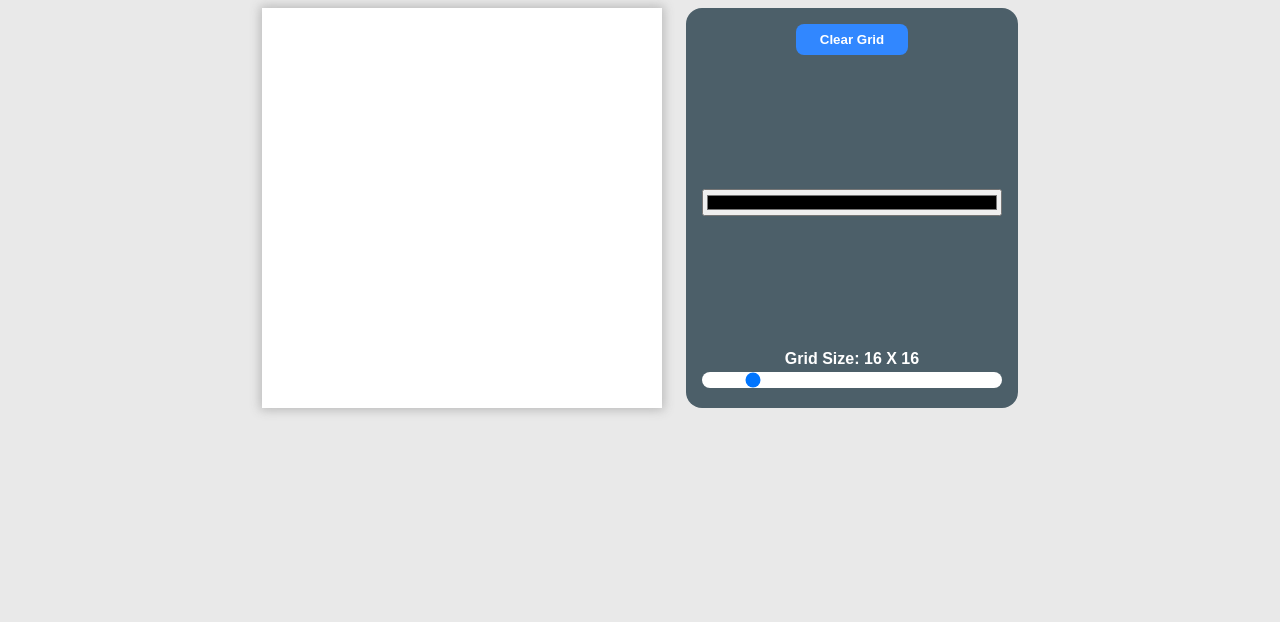
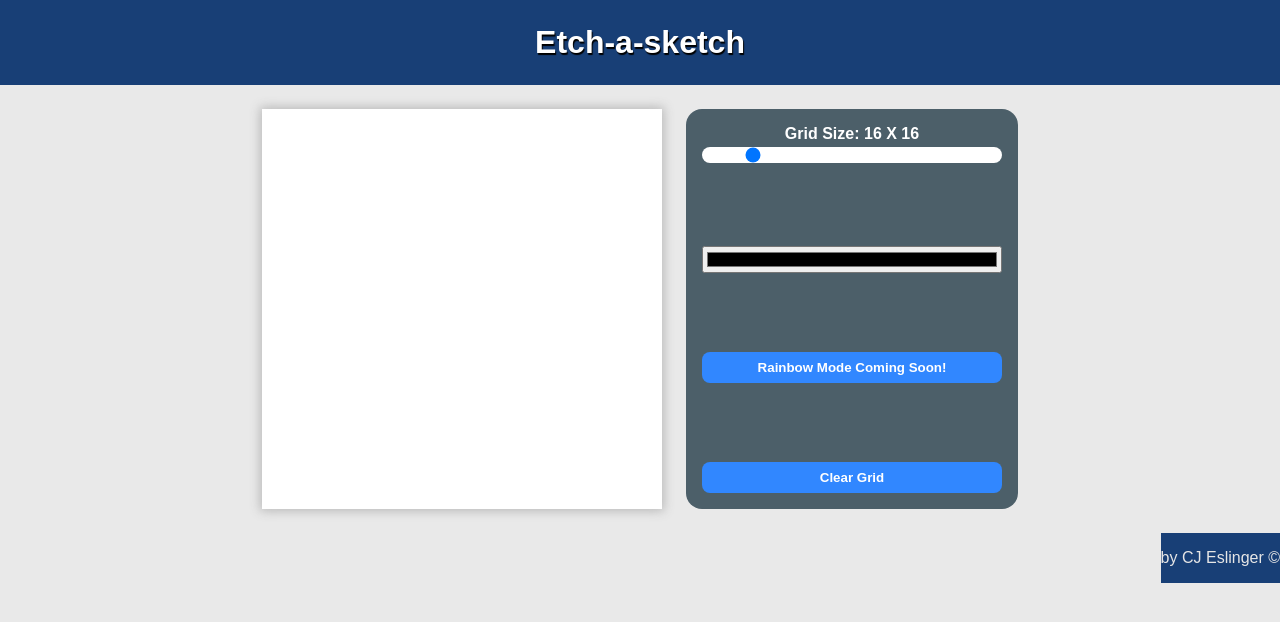
Before and after one commit to CJEslinger/etch-a-sketch, a plain HTML site: page index.html in a window 1280 px wide. Drawn offline with Linux system fonts and the light colour scheme.

Commit message:
nice changes

```diff
--- a/index.html
+++ b/index.html
@@ -9,12 +9,13 @@
     <title>Etch a sketch</title>
 </head>
 <body>
-
+    <h1>Etch-a-sketch</h1>
     <div class="content-container">
         <div class="grid-container">
         </div>
         <div class="grid-editor">
             <button>Clear Grid</button>
+            <button>Rainbow Mode Coming Soon!</button>
             <div>
                 <input type="color" id="color-selector" value="#000000">
             </div>
@@ -25,5 +26,8 @@
             </div>
         </div>
     </div>
+    <footer>
+        <p> by CJ Eslinger &copy</p>
+    </footer>
 </body>
 </html>
--- a/style.css
+++ b/style.css
@@ -1,12 +1,23 @@
 body {
     background-color: #e9e9e9;
     font-family: sans-serif;
+    margin: 0;
 }
 
+h1 {
+    text-align: center;
+    background-color: #183f76;
+    color: white;
+    text-align: center;
+    margin: 0;
+    padding: 24px;
+    text-shadow:  1px 2px 1px black;
+}
 .content-container {
     display: flex;
     gap: 24px;
     justify-content: center;
+    padding: 24px;
 }
 
 .grid-container {
@@ -39,8 +50,8 @@ body {
 
 .grid-editor {
     display: flex;
-    flex-direction: column;
-    align-items: center;
+    flex-direction: column-reverse;
+    align-items: stretch;
     justify-content: space-between;
     padding: 16px 16px 16px 16px;
     background-color: rgb(76, 95, 105);
@@ -81,4 +92,17 @@ button {
 
 #color-selector {
     width: 300px;
+    cursor: pointer;
 }
+
+footer {
+    background-color: #183f76;
+    display: flex;
+    justify-content: center;
+    align-items: center;
+    justify-self: end;
+}
+p {
+    text-align: center;
+    color: rgb(230, 230, 230);
+}
```
